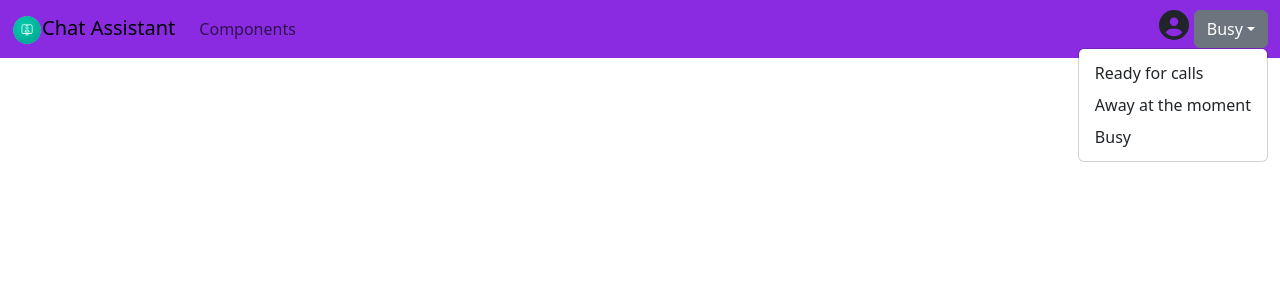
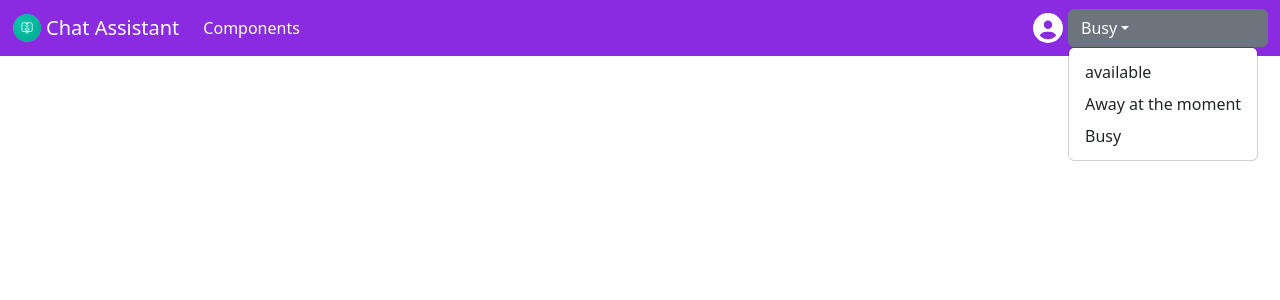
Before and after one commit to Vkwinner/Chat-Web-App, a React (Create React App) app: page / in a window 1280 px wide. Both pictures are taken after a click on the button "Busy". Shown: the top 300 px of the page. Built offline with nearby package versions, Linux system fonts and the light colour scheme.

Commit message:
dropdown added

```diff
--- a/src/components/DropdownButton.jsx
+++ b/src/components/DropdownButton.jsx
@@ -6,24 +6,27 @@ import {
   DropdownItem,
 } from 'reactstrap';
 
-const DropdownButton = ({ initialValue, onOptionSelect }) => {
+const DropdownButton = (props) => {
   const [dropdownOpen, setDropdownOpen] = useState(false);
-
   const toggleDropdown = () => setDropdownOpen(prevState => !prevState);
+  const [styles,setStyles] = useState({})
 
   return (
-    <div className="d-flex justify-content-start align-items-center">
+    <div className="d-flex justify-content-start align-items-start">
       <Dropdown isOpen={dropdownOpen} toggle={toggleDropdown} dark flip>
-        <DropdownToggle caret size='md'>{initialValue}</DropdownToggle>
+        <DropdownToggle caret size='md' className="d-flex align-items-center "style={{minWidth:"200px"}} >{props.initialValue} </DropdownToggle>
         <DropdownMenu>
-          <DropdownItem onClick={() => onOptionSelect('Ready for calls')}>
-            Ready for calls
+          <DropdownItem onClick={() => {
+            props.onOptionSelect(props.firstOption)
+            setStyles({styles:{"backgroundColor":"green"}})
+            }}>
+            {props.firstOption}
           </DropdownItem>
-          <DropdownItem onClick={() => onOptionSelect('Away at the moment')}>
-            Away at the moment
+          <DropdownItem onClick={() => props.onOptionSelect(props.secondOption)}>
+            {props.secondOption}
           </DropdownItem>
-          <DropdownItem onClick={() => onOptionSelect('Busy')}>
-            Busy
+          <DropdownItem onClick={() => props.onOptionSelect(props.thirdOption)}>
+            {props.thirdOption}
           </DropdownItem>
         </DropdownMenu>
       </Dropdown>
--- a/src/components/Header.jsx
+++ b/src/components/Header.jsx
@@ -22,23 +22,27 @@ const Header = () => {
     setSelectedOption(option);
   };
 
+  const handleColor = (data) =>{
+
+  }
+
   return (
     <div>
       <Navbar expand="sm" className="nav-container">
-        <NavbarBrand href="/" className="left-container">
-          <img src={icon} alt="logo" width={'30px'} />
-          Chat Assistant
+        <NavbarBrand href="/" className="left-container d-flex">
+          <img src={icon} alt="logo" width={'30px'} className="me-1"/>
+          <div style={{color:"white"}}>Chat Assistant</div>
         </NavbarBrand>
         <NavbarToggler onClick={toggle} />
         <Collapse isOpen={isOpen} navbar>
           <Nav className="me-auto" navbar>
             <NavItem>
-              <NavLink href="/components/">Components</NavLink>
+              <NavLink href="/components/" style={{color:"white"}}>Components</NavLink>
             </NavItem>
           </Nav>
-          <div className="d-flex justify-content-start align-items-start">
-            <FaCircleUser style={{ width: "40px", height: "30px" }} />
-            <DropdownButton initialValue={selectedOption} onOptionSelect={handleOptionSelect} />
+          <div className="d-flex justify-content-start align-items-center" style={{color:"white"}}>
+            <div><FaCircleUser style={{ width: "40px", height: "30px" }} /></div>
+            <DropdownButton initialValue={selectedOption} onOptionSelect={handleOptionSelect} firstOption="available" secondOption="Away at the moment" thirdOption="Busy"setColor={handleColor} />
           </div>
         </Collapse>
       </Navbar>
```
Also changed, not shown: src/components/Radio.jsx (added), 1 other file (tests, documents, lock files or other folders).
